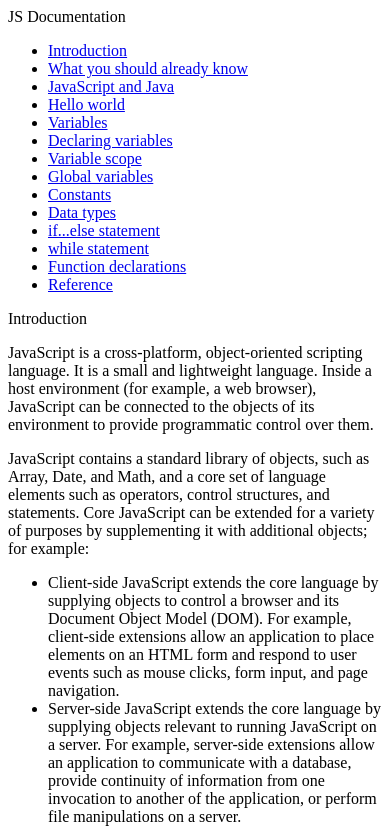
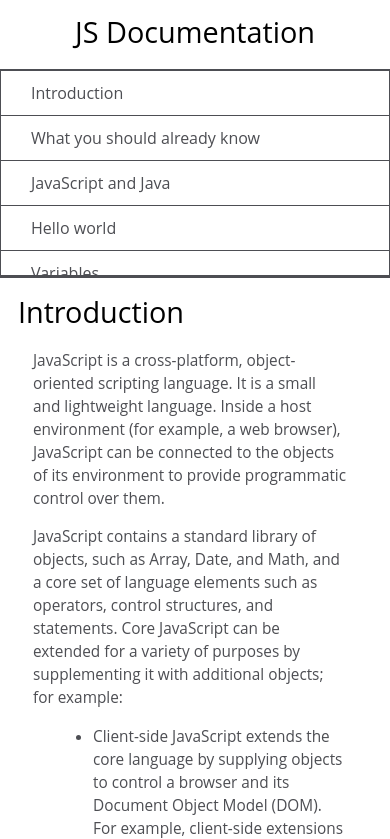
Before and after one commit to ranashehrozdev/documentation, a plain HTML site: page index.html in a window 390 px wide. Shown: the top 839 px of the page. Drawn offline with Linux system fonts and the light colour scheme.

Commit message:
document page

```diff
--- /dev/null
+++ b/document.css
@@ -0,0 +1,128 @@
+html,
+body {
+  min-width: 290px;
+  color: #4d4e53;
+  background-color: #ffffff;
+  font-family: 'Open Sans', Arial, sans-serif;
+  line-height: 1.5;
+}
+
+#navbar {
+  position: fixed;
+  min-width: 290px;
+  top: 0px;
+  left: 0px;
+  width: 300px;
+  height: 100%;
+  border-right: solid;
+  border-color: rgba(0, 22, 22, 0.4);
+}
+
+header {
+  color: black;
+  margin: 10px;
+  text-align: center;
+  font-size: 1.8em;
+  font-weight: thin;
+}
+
+#main-doc header {
+  text-align: left;
+  margin: 0px;
+}
+
+#navbar ul {
+  height: 88%;
+  padding: 0;
+  overflow-y: auto;
+  overflow-x: hidden;
+}
+
+#navbar li {
+  color: #4d4e53;
+  border-top: 1px solid;
+  list-style: none;
+  position: relative;
+  width: 100%;
+}
+
+#navbar a {
+  display: block;
+  padding: 10px 30px;
+  color: #4d4e53;
+  text-decoration: none;
+  cursor: pointer;
+}
+
+#main-doc {
+  position: absolute;
+  margin-left: 310px;
+  padding: 20px;
+  margin-bottom: 110px;
+}
+
+section article {
+  color: #4d4e53;
+  margin: 15px;
+  font-size: 0.96em;
+}
+
+section li {
+  margin: 15px 0px 0px 20px;
+}
+
+code {
+  display: block;
+  text-align: left;
+  white-space: pre-line;
+  position: relative;
+  word-break: normal;
+  word-wrap: normal;
+  line-height: 2;
+  background-color: #f7f7f7;
+  padding: 15px;
+  margin: 10px;
+  border-radius: 5px;
+}
+
+@media only screen and (max-width: 815px) {
+  /* For mobile phones: */
+  #navbar ul {
+    border: 1px solid;
+    height: 207px;
+  }
+
+  #navbar {
+    background-color: white;
+    position: absolute;
+    top: 0;
+    padding: 0;
+    margin: 0;
+    width: 100%;
+    max-height: 275px;
+    border: none;
+    z-index: 1;
+    border-bottom: 2px solid;
+  }
+
+  #main-doc {
+    position: relative;
+    margin-left: 0px;
+    margin-top: 270px;
+  }
+}
+
+@media only screen and (max-width: 400px) {
+  #main-doc {
+    margin-left: -10px;
+  }
+
+  code {
+    margin-left: -20px;
+    width: 100%;
+    padding: 15px;
+    padding-left: 10px;
+    padding-right: 45px;
+    min-width: 233px;
+  }
+}
--- a/index.html
+++ b/index.html
@@ -4,6 +4,7 @@
     <meta charset="UTF-8">
     <meta name="viewport" content="width=device-width, initial-scale=1.0">
     <title>Document</title>
+    <link rel="stylesheet" href="document.css">
 </head>
 <body>
     <nav id="navbar">
```
